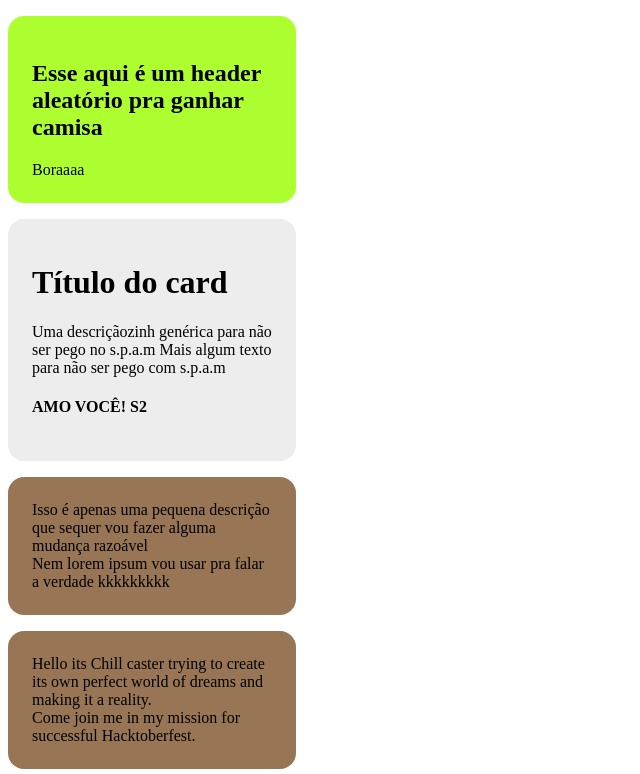
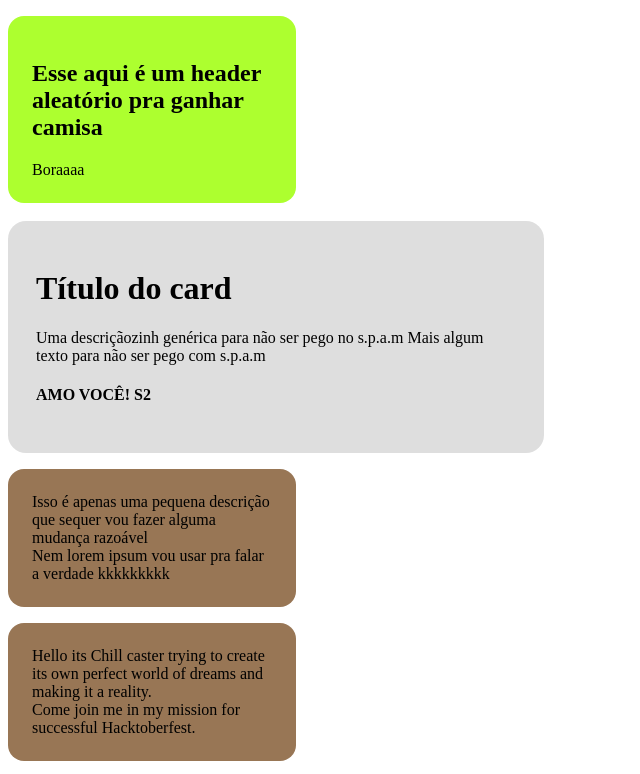
Before and after one commit to LucianFigueiredo/hf-site, a plain HTML site: page index.html in a window 1280 px wide. Shown: the top 774 px of the page, without its empty margins (0-640 px from the left). Drawn offline with Linux system fonts and the light colour scheme.

Commit message:
Update styles.css

```diff
--- a/styles.css
+++ b/styles.css
@@ -7,11 +7,12 @@ header {
 }
 
 .card1 {
-    width: 240px;
-    background-color: #ededed;
-    padding: 24px;
-    border-radius: 16px;
-    margin-top: 16px;
+    width: 480px;
+    background-color: #dedede;
+    padding: 28px;
+    border-radius: 18px;
+    margin-top: 18px;
+    font-size: 16px;
 }
 
 .someDescription {
```
